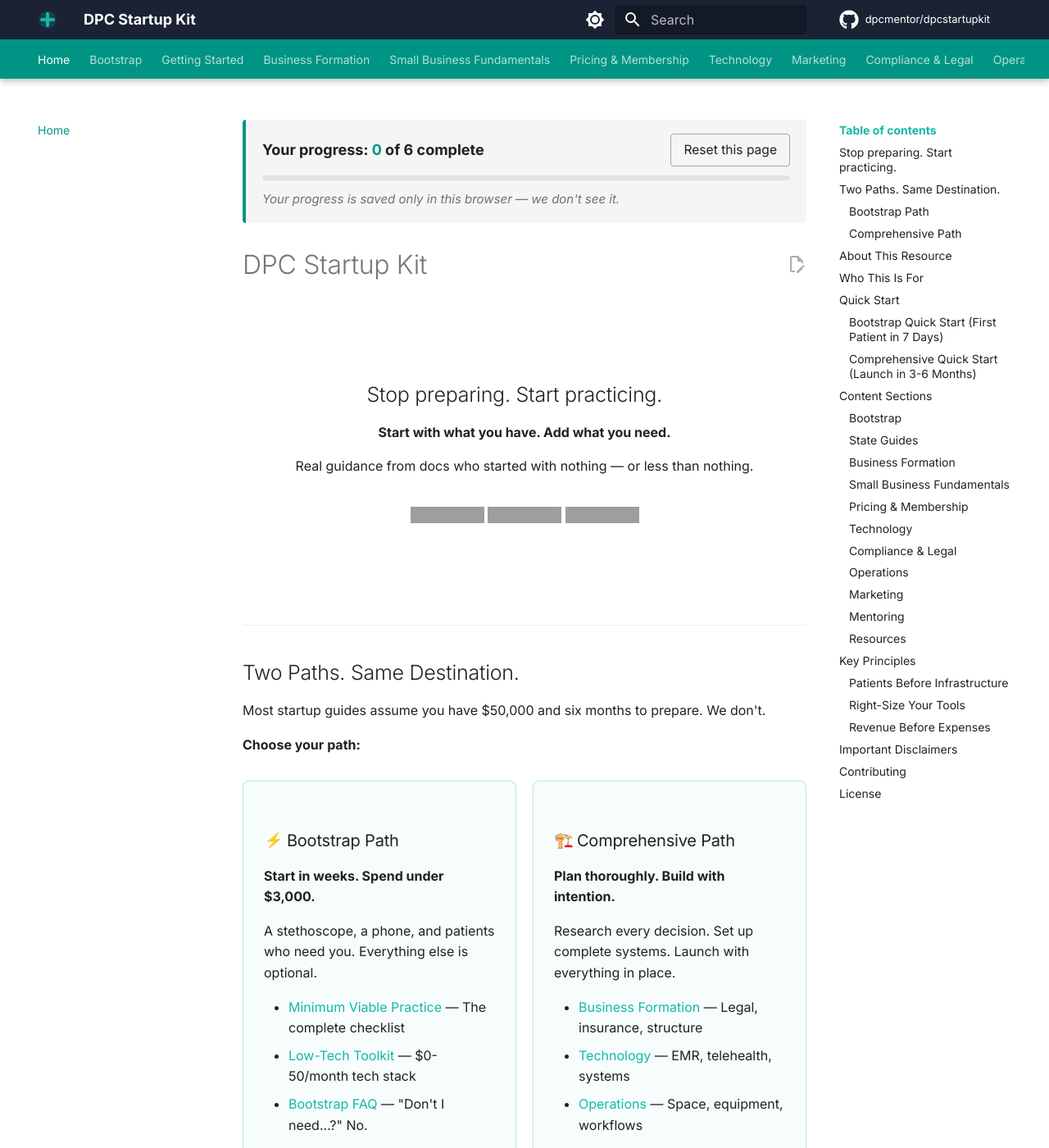
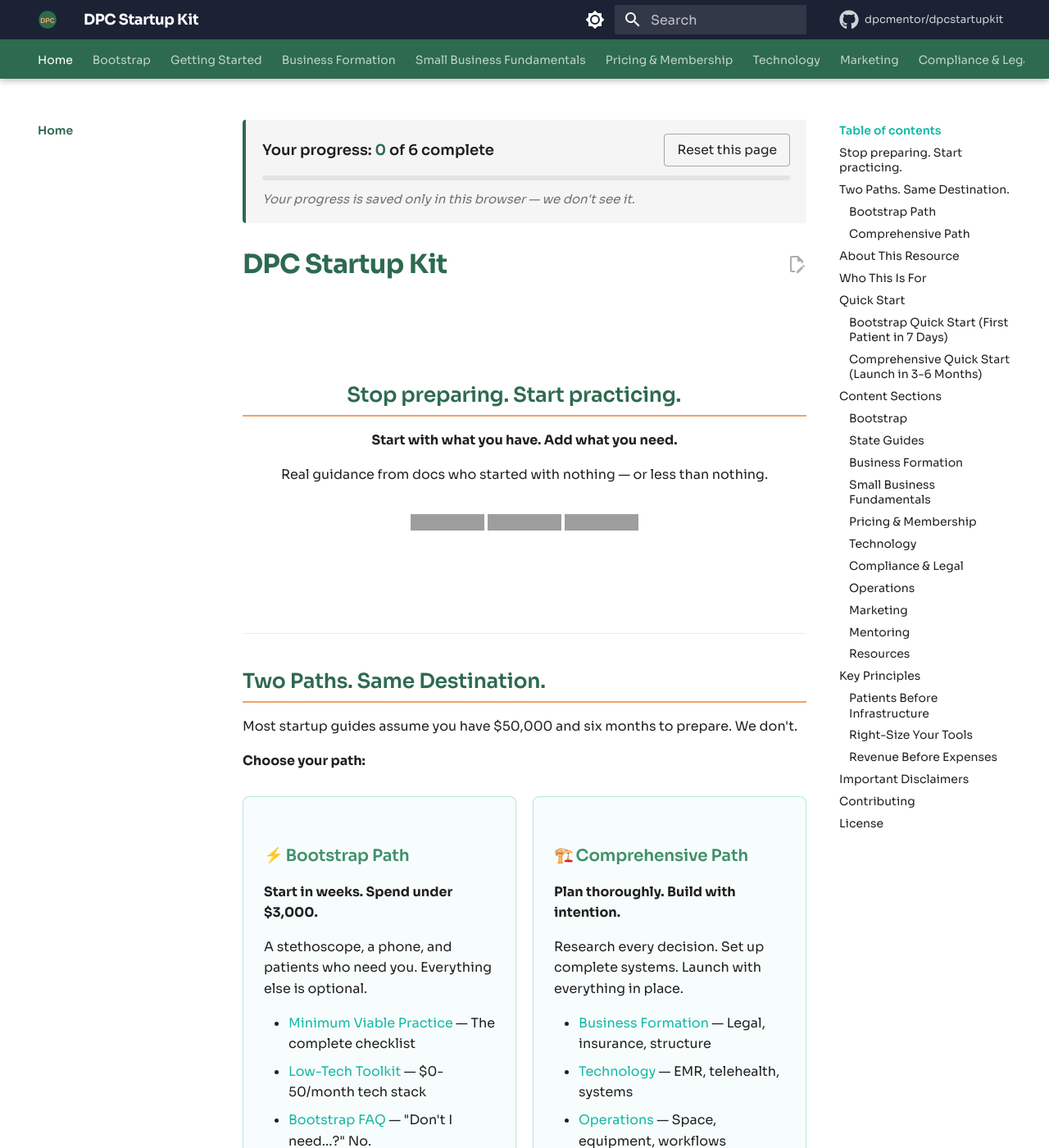
Before and after one commit to dpcmentor/dpcstartupkit, an MkDocs documentation site: the page built from docs/index.md, in a window 1280 px wide and 1400 px high. Shown: the whole window at 82% size. Built offline with MkDocs 1.6.1 and Material for MkDocs 9.7.7, drawn with Linux system fonts in a browser that asks for light colours; emoji names are drawn with the system emoji font; comment, search, counter and statistics services are not loaded; grey boxes are pictures that could not be loaded.

Commit message:
feat: DPC Mentor branding — Sora font, green/gold palette, custom CSS

```diff
--- /dev/null
+++ b/docs/stylesheets/extra.css
@@ -0,0 +1,164 @@
+/* ============================================================
+   DPC Startup Kit — Custom Theme
+   Matches DPC Mentor Platform branding (dpcmentor.com)
+   ============================================================ */
+
+/* Import Sora font */
+@import url('https://fonts.googleapis.com/css2?family=Sora:wght@300;400;500;600;700&display=swap');
+
+/* ── Color overrides ── */
+:root {
+  --md-primary-fg-color: #2d6a4f;
+  --md-primary-fg-color--light: #40916c;
+  --md-primary-fg-color--dark: #1b4332;
+  --md-accent-fg-color: #f4a261;
+  --md-accent-fg-color--transparent: rgba(244,162,97,0.1);
+}
+
+/* Dark mode overrides */
+[data-md-color-scheme="slate"] {
+  --md-default-bg-color: #1a1a2e;
+  --md-default-bg-color--light: #16213e;
+  --md-default-bg-color--lighter: #0f3460;
+  --md-default-bg-color--lightest: #1a1a2e;
+  --md-primary-fg-color: #2d6a4f;
+  --md-accent-fg-color: #f4a261;
+}
+
+/* ── Typography ── */
+:root {
+  --md-text-font: "Sora", sans-serif;
+}
+
+body {
+  font-family: "Sora", sans-serif;
+}
+
+/* ── Header ── */
+.md-header {
+  background-color: #1b4332;
+  box-shadow: 0 2px 8px rgba(0,0,0,0.3);
+}
+
+.md-header__title {
+  font-family: "Sora", sans-serif;
+  font-weight: 600;
+  letter-spacing: -0.02em;
+}
+
+/* ── Navigation tabs ── */
+.md-tabs {
+  background-color: #2d6a4f;
+}
+
+.md-tabs__link--active,
+.md-tabs__link:hover {
+  color: #f4a261;
+}
+
+/* ── Sidebar ── */
+.md-nav__title {
+  font-family: "Sora", sans-serif;
+  font-weight: 600;
+  color: #2d6a4f;
+}
+
+.md-nav__link--active {
+  color: #2d6a4f;
+  font-weight: 600;
+}
+
+/* ── Content ── */
+.md-content h1 {
+  font-family: "Sora", sans-serif;
+  font-weight: 700;
+  color: #2d6a4f;
+  letter-spacing: -0.02em;
+}
+
+.md-content h2 {
+  font-family: "Sora", sans-serif;
+  font-weight: 600;
+  color: #2d6a4f;
+  border-bottom: 2px solid #f4a261;
+  padding-bottom: 0.3em;
+}
+
+.md-content h3 {
+  font-family: "Sora", sans-serif;
+  font-weight: 600;
+  color: #40916c;
+}
+
+/* ── Admonitions ── */
+.md-typeset .admonition,
+.md-typeset details {
+  border-left-color: #2d6a4f;
+}
+
+.md-typeset .admonition.tip,
+.md-typeset details.tip {
+  border-left-color: #f4a261;
+}
+
+/* ── Links ── */
+.md-typeset a {
+  color: #2d6a4f;
+}
+
+.md-typeset a:hover {
+  color: #f4a261;
+}
+
+/* ── Footer ── */
+.md-footer {
+  background-color: #1b4332;
+}
+
+.md-footer-meta {
+  background-color: #152e22;
+}
+
+/* ── Search ── */
+.md-search__form {
+  background-color: rgba(255,255,255,0.1);
+}
+
+/* ── Code blocks ── */
+.md-typeset code {
+  background-color: rgba(45,106,79,0.1);
+  color: #1b4332;
+}
+
+[data-md-color-scheme="slate"] .md-typeset code {
+  background-color: rgba(45,106,79,0.2);
+  color: #95d5b2;
+}
+
+/* ── Tables ── */
+.md-typeset table:not([class]) th {
+  background-color: #2d6a4f;
+  color: white;
+}
+
+.md-typeset table:not([class]) tr:hover {
+  background-color: rgba(45,106,79,0.05);
+}
+
+/* ── Task lists ── */
+.md-typeset .task-list-indicator::before {
+  background-color: #2d6a4f;
+}
+
+/* ── Repo link in header ── */
+.md-header__source {
+  color: rgba(255,255,255,0.8);
+}
+
+/* ── Mobile improvements ── */
+@media screen and (max-width: 76.1875em) {
+  .md-nav--primary .md-nav__title {
+    background-color: #1b4332;
+    color: white;
+  }
+}
--- a/mkdocs.yml
+++ b/mkdocs.yml
@@ -30,8 +30,8 @@ theme:
     # Dark mode (default)
     - media: "(prefers-color-scheme: dark)"
       scheme: slate
-      primary: teal
-      accent: cyan
+      primary: custom
+      accent: custom
       toggle:
         icon: material/brightness-4
         name: Switch to light mode
@@ -39,8 +39,8 @@ theme:
     # Light mode
     - media: "(prefers-color-scheme: light)"
       scheme: default
-      primary: teal
-      accent: cyan
+      primary: custom
+      accent: custom
       toggle:
         icon: material/brightness-7
         name: Switch to dark mode
@@ -63,7 +63,7 @@ theme:
 
   # Custom fonts
   font:
-    text: Inter
+    text: Sora
     code: JetBrains Mono
 
   # Icons
@@ -119,8 +119,12 @@ markdown_extensions:
 # Extra configuration
 extra:
   social:
+    - icon: fontawesome/solid/house-medical
+      link: https://dpcmentor.com
+      name: DPC Mentor Platform
     - icon: fontawesome/brands/github
       link: https://github.com/dpcmentor/dpcstartupkit
+      name: GitHub
 
   # Analytics (uncomment and configure when ready)
   # analytics:
@@ -131,6 +135,7 @@ extra:
 
 # Custom CSS
 extra_css:
+  - stylesheets/extra.css
   - assets/stylesheets/custom.css
   - assets/stylesheets/checklists.css
 
```
Also changed, not shown: docs/assets/logo-placeholder.svg.
